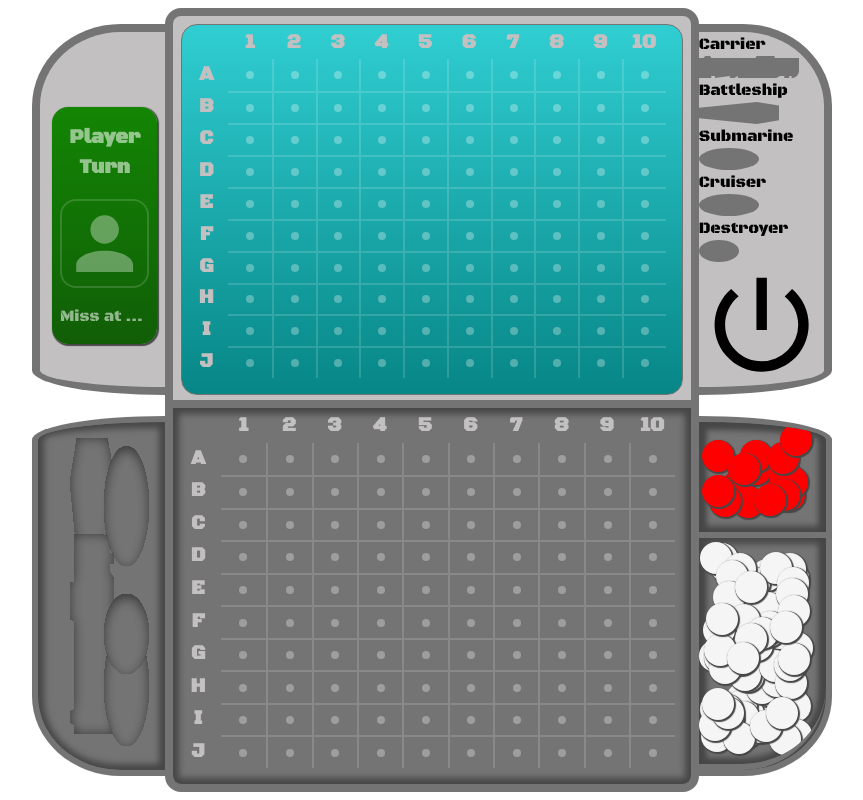
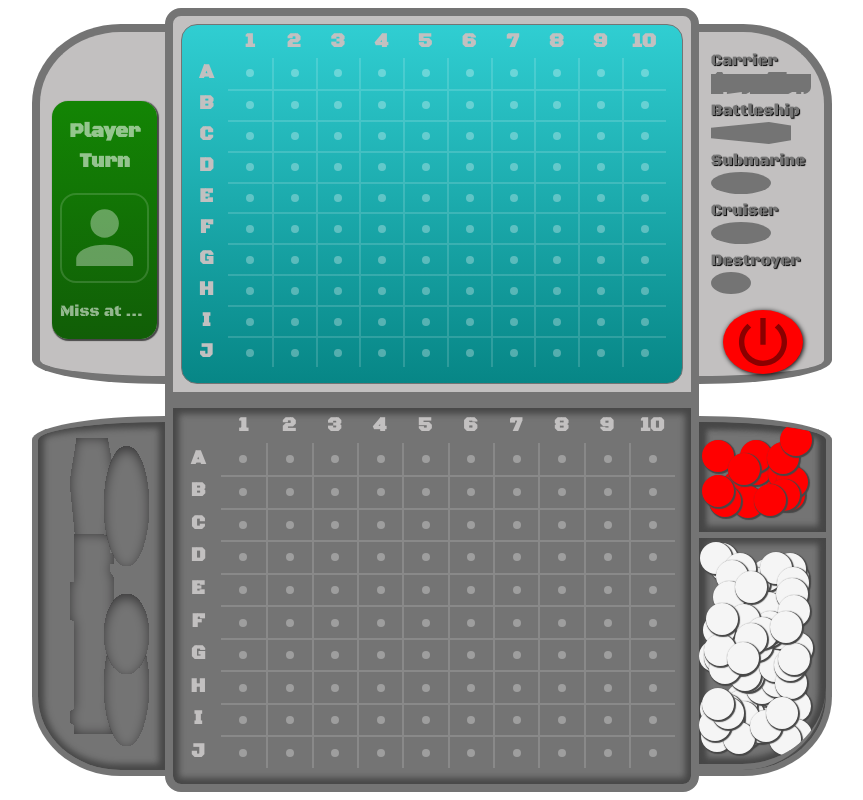
Before and after one commit to JoseBarron12/battleship-game, a website built with webpack: page src/template.html in a window 1280 px wide. Shown: the whole page, without its empty margins (208-1071 px from the left). Built offline with nearby package versions, Linux system fonts and the light colour scheme.

Commit message:
feat: add styling to right top side of UI.
Elements no longer have default styling + positioning
and fit style of website and layout.

```diff
--- a/src/styles.css
+++ b/src/styles.css
@@ -211,7 +211,40 @@ body {
     border-top-right-radius: 100% calc(100% / 3);
     border-bottom-right-radius: 150% 10%;
     border-left: none;
+    padding: 16px 8px 16px 12px;
+    display: grid;
+    grid-template-rows: 4fr 1fr;
+    gap: 16px;
+    min-width: 0;
+    min-height: 0;
 }
+
+.battle-ship-types {
+  color: var(--board-color);
+  text-shadow: black 1px 1px 1px;
+  display: grid;
+  grid-template-rows: repeat(5, 1fr);
+  gap: 4px;
+}
+
+.settings-button {
+  background-color: red;
+  height: 100%;
+  margin: auto;
+  padding: 0px 8px;
+  border-radius: 50%;
+  display: flex;
+  align-items: center;
+  justify-content: center;
+  box-shadow: black 1px 1px 5px 0px;
+}
+
+.settings-button > svg {
+  height: 64px;
+  width: auto;
+  fill: rgb(138, 0, 0);
+}
+
 
 .game-board {
     border-radius: 0px 0px 16px 16px;
```
